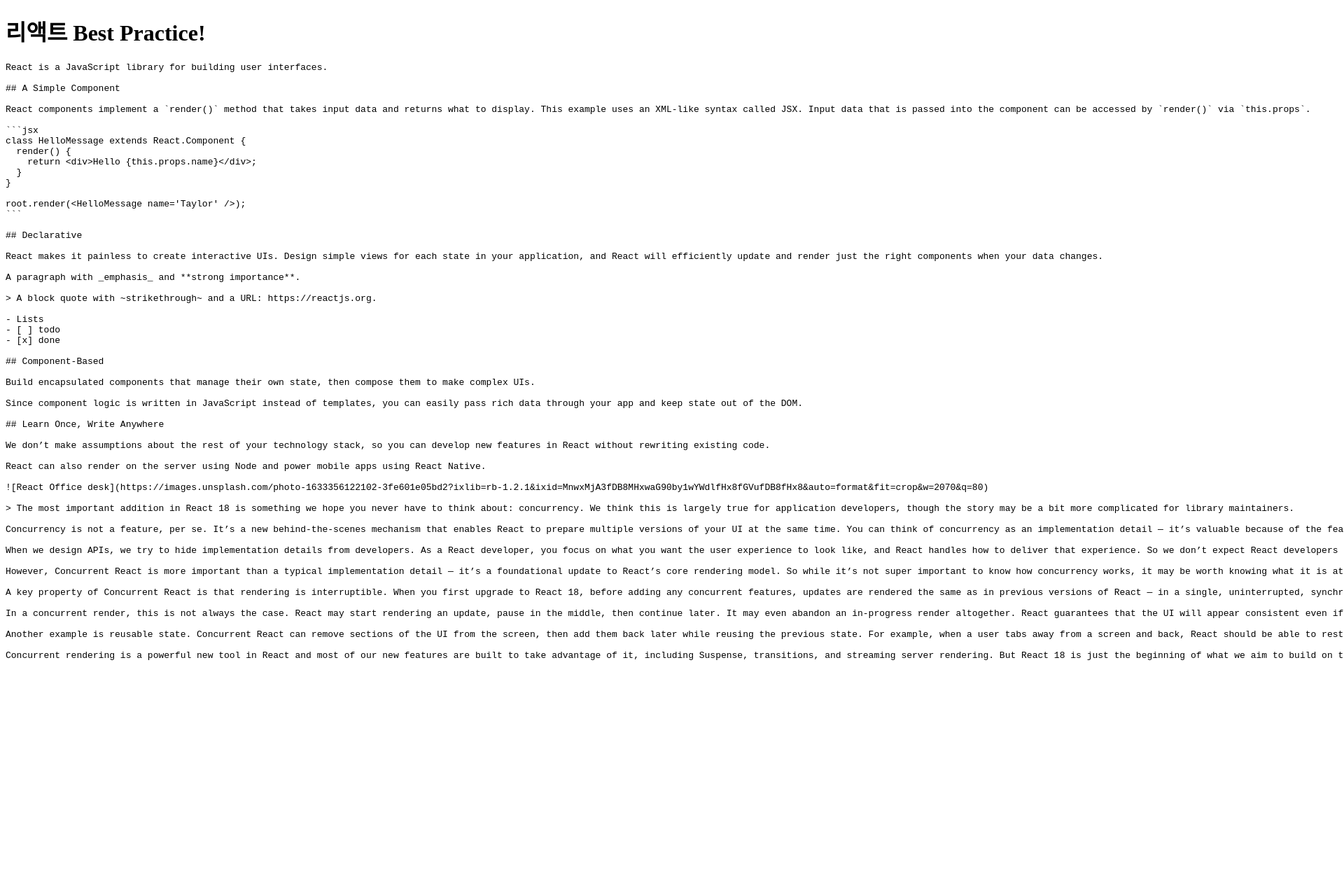
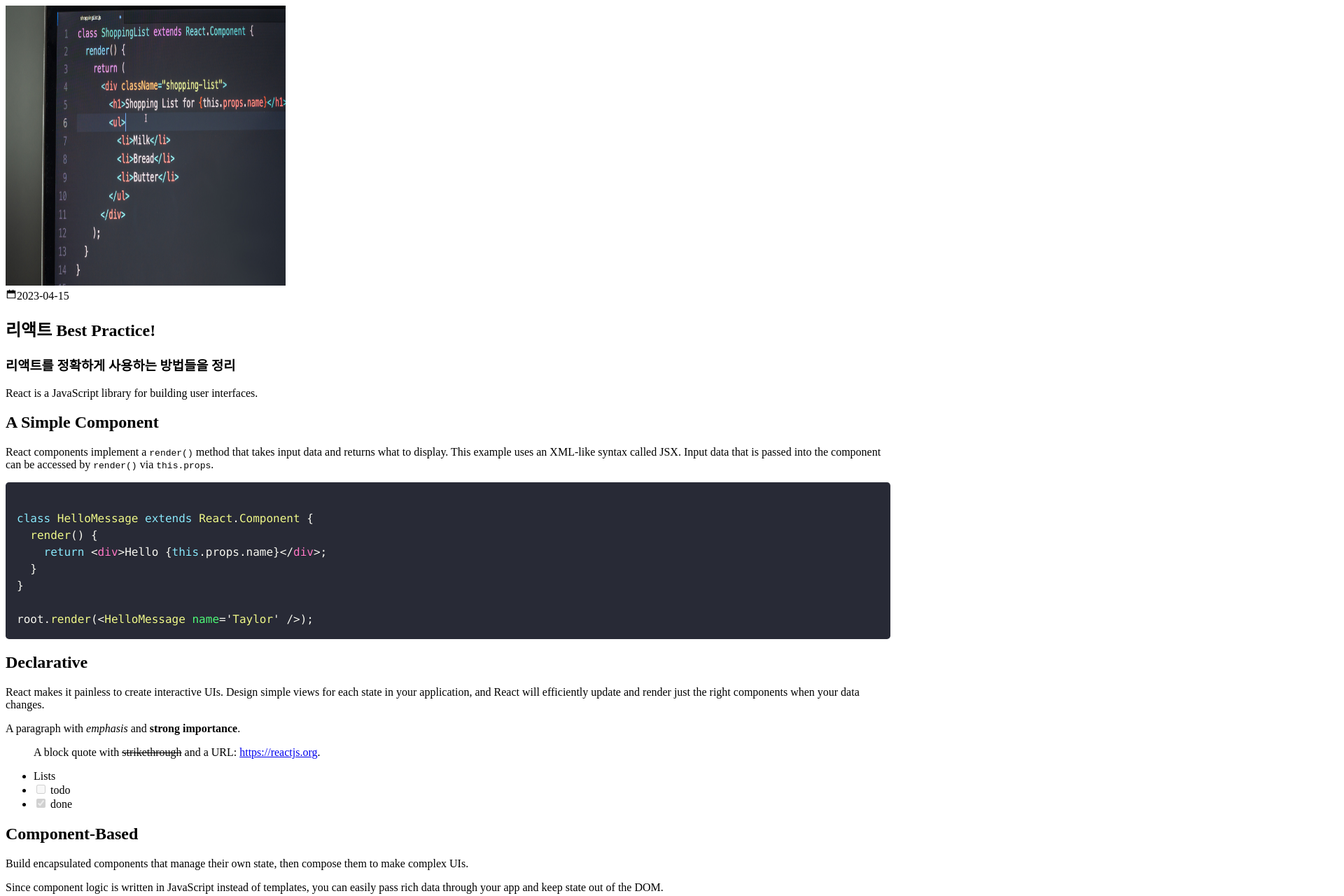
Before and after one commit to jinbaek78/nextjs-practice-blog-with-ellie, a Next.js app: page /posts/best-react-practices in a window 1280 px wide. Shown: the top 1280 px of the page at 70% size, 1920 px wide, since content can reach past the window. Before the commit the page ends 957 px from the top, so only its background shows below. Built offline with nearby package versions, Linux system fonts and the light colour scheme.

Commit message:
feat: make markdown viewer

```diff
--- a/next.config.js
+++ b/next.config.js
@@ -1,4 +1,13 @@
 /** @type {import('next').NextConfig} */
-const nextConfig = {}
+const nextConfig = {
+  images: {
+    remotePatterns: [
+      {
+        protocol: 'https',
+        hostname: 'images.unsplash.com',
+      },
+    ],
+  },
+};
 
-module.exports = nextConfig
+module.exports = nextConfig;
--- a/src/app/globals.css
+++ b/src/app/globals.css
@@ -7,3 +7,7 @@
   height: 100vh;
   /* overflow-y: auto; */
 }
+
+.markdown > * {
+  all: revert;
+}
--- a/src/app/posts/[slug]/page.tsx
+++ b/src/app/posts/[slug]/page.tsx
@@ -1,4 +1,7 @@
+import MarkdownViewer from '@/components/MarkdownViewer';
 import { getPostData } from '@/service/posts';
+import Image from 'next/image';
+import { AiTwotoneCalendar } from 'react-icons/ai';
 
 type Props = {
   params: {
@@ -6,12 +9,27 @@
   };
 };
 export default async function PostPage({ params: { slug } }: Props) {
-  const post = await getPostData(slug);
+  const { path, title, content, date, description } = await getPostData(slug);
 
   return (
-    <>
-      <h1>{post.title}</h1>
-      <pre>{post.content}</pre>
-    </>
+    <section className="bg-zinc-100">
+      <Image
+        className="w-full h-[30rem] rounded-xl"
+        alt="postImage"
+        src={`/images/posts/${path}.png`}
+        width={400}
+        height={400}
+      />
+      <div className="px-5 py-2 flex flex-col">
+        <div className=" flex text-xl items-center justify-end text-sky-500 font-bold">
+          <AiTwotoneCalendar className="mr-2 text-2xl" />
+          <time className="self-end">{date}</time>
+        </div>
+        <h1 className="text-3xl font-bold">{title}</h1>
+        <h3 className="text-xl font-semibold ">{description}</h3>
+        <div className="my-4 w-44 h-1 bg-sky-500"></div>
+      </div>
+      <MarkdownViewer content={content} />
+    </section>
   );
 }
--- /dev/null
+++ b/src/components/MarkdownViewer.tsx
@@ -0,0 +1,147 @@
+'use client';
+
+import ReactMarkdown from 'react-markdown';
+import remarkGfm from 'remark-gfm';
+
+import { Prism as SyntaxHighlighter } from 'react-syntax-highlighter';
+import { dracula } from 'react-syntax-highlighter/dist/esm/styles/prism';
+import Image from 'next/image';
+
+type Props = {
+  content: string;
+};
+
+let index = 0;
+function getIndex() {
+  index++;
+  return index;
+}
+
+export default function MarkdownViewer({ content }: Props) {
+  const makeMarkdown = (content: string) => (
+    <ReactMarkdown
+      key={getIndex()}
+      className="markdown p-5"
+      remarkPlugins={[remarkGfm]}
+    >
+      {content}
+    </ReactMarkdown>
+  );
+
+  const makeHighlightedCodes = (codes: string) => (
+    <SyntaxHighlighter
+      key={getIndex()}
+      clasname="p-5"
+      language="jsx"
+      style={dracula}
+      PreTag="div"
+    >
+      {codes}
+    </SyntaxHighlighter>
+  );
+  const makeImgTag = (src: string) => (
+    <Image
+      key={getIndex()}
+      className="w-full h-[15rem]"
+      src={src}
+      width={300}
+      height={500}
+      alt="react-image"
+    />
+  );
+
+  return (
+    <div className="p-5">
+      {parseMarkdown(content, makeMarkdown, makeHighlightedCodes, makeImgTag)}
+    </div>
+  );
+}
+
+function parseMarkdown(
+  content: string,
+  makeMarkdown: (content: string) => React.ReactNode,
+  makeHighlightedCodes: (code: string) => React.ReactNode,
+  makeImgTag: (img: string) => React.ReactNode
+): React.ReactNode {
+  const result = [];
+  let url = ``;
+  let code = ``;
+  let markdownContent = ``;
+  let hasCodeStarted = false;
+  let hasURLStarted = false;
+  let hasURLMetaLinkStarted = false;
+
+  for (let i = 0; i < content.length; i++) {
+    if (hasURLMetaLinkStarted && content[i] === ']') {
+      hasURLMetaLinkStarted = false;
+      continue;
+    }
+    if (hasURLMetaLinkStarted) {
+      continue;
+    }
+    if (
+      !hasURLMetaLinkStarted &&
+      content[i] === '!' &&
+      content[i + 1] === '['
+    ) {
+      hasURLMetaLinkStarted = true;
+      continue;
+    }
+
+    if (hasURLStarted && content[i] === ')') {
+      hasURLStarted = false;
+
+      result.push(makeImgTag(url));
+      url = ``;
+      continue;
+    }
+
+    if (hasURLStarted) {
+      url += content[i];
+      continue;
+    }
+
+    //
+    if (
+      !hasURLStarted &&
+      content[i] === '(' &&
+      content[i + 1] === 'h' &&
+      content[i + 2] === 't' &&
+      content[i + 3] === 't' &&
+      content[i + 4] === 'p'
+    ) {
+      hasURLStarted = true;
+      result.push(makeMarkdown(markdownContent));
+      markdownContent = ``;
+      continue;
+    }
+
+    if (!hasCodeStarted && content[i] === '`' && content[i + 1] === '`') {
+      hasCodeStarted = true;
+      i += 5;
+      continue;
+    }
+
+    if (hasCodeStarted && content[i] === '`' && content[i + 1] === '`') {
+      hasCodeStarted = false;
+      result.push(makeHighlightedCodes(code));
+      code = ``;
+      i += 2;
+      continue;
+    }
+
+    if (hasCodeStarted) {
+      if (markdownContent !== '') {
+        result.push(makeMarkdown(markdownContent));
+        markdownContent = ``;
+      }
+
+      code += content[i];
+      continue;
+    }
+
+    markdownContent += content[i];
+  }
+  result.push(makeMarkdown(markdownContent));
+  return result;
+}
--- a/tailwind.config.js
+++ b/tailwind.config.js
@@ -15,4 +15,4 @@
     },
   },
   plugins: [],
-}
+};
```
Also changed, not shown: package.json (+8 -0 lines), 1 other file (tests, documents, lock files or other folders).
